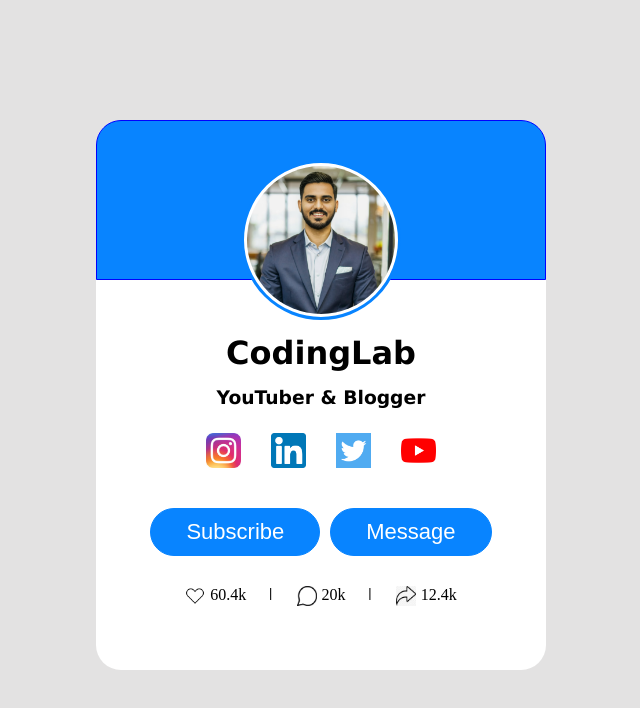
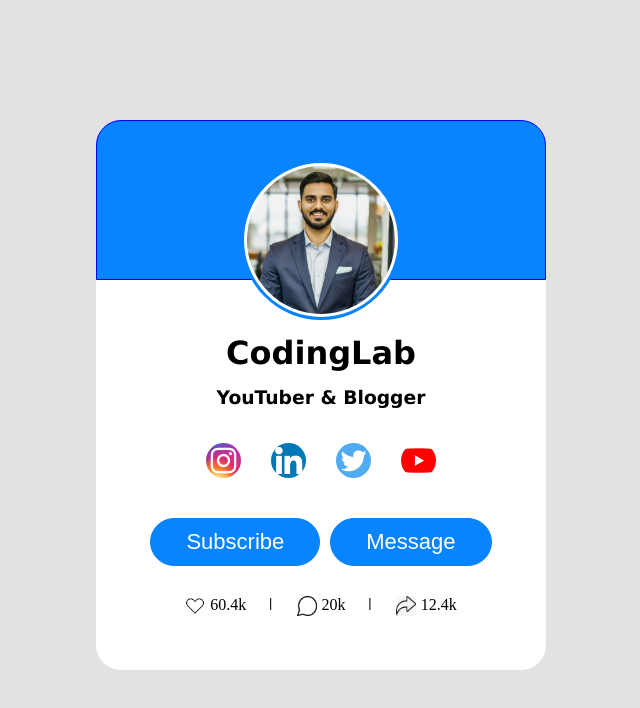
Before and after one commit to letsdothisdeepak/html, a plain HTML site: page letsdothisdeepak/card-project-css/index.html in a window 1280 px wide. Shown: the whole page, without its empty margins (319-959 px from the left). Drawn offline with Linux system fonts and the light colour scheme.

Commit message:
Minor changes on card-project

```diff
--- a/letsdothisdeepak/card-project-css/style.css
+++ b/letsdothisdeepak/card-project-css/style.css
@@ -70,8 +70,10 @@ h3{
 }
 
 .i{
+    margin-top: 10px;
     width: 35px;
     height: 35px;
+    border-radius: 50%;
     /* padding: 10px; */
 }
 
```
